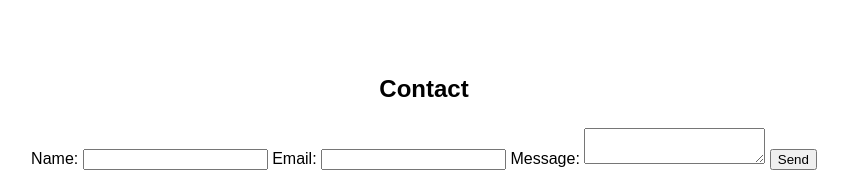
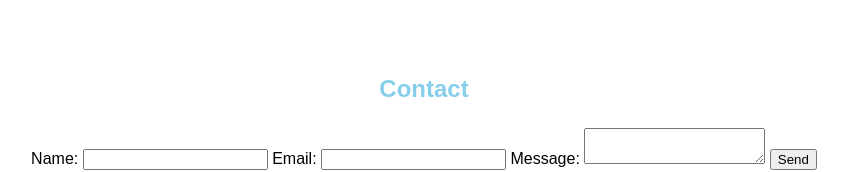
Before and after one commit to Johnmichaelpalomares/johnmichael11, a plain HTML site: page index.html in a window 1280 px wide. Shown: the part 2080-2252 px from the top of the page, without its empty margins (216-1064 px from the left). Drawn offline with Linux system fonts and the light colour scheme.

Commit message:
Update index.html

```diff
--- a/index.html
+++ b/index.html
@@ -99,7 +99,7 @@
         </section>
     </div>
     <section id="contact">
-        <h2>Contact</h2>
+        <h2 style="color:skyblue;">Contact</h2>
         <form>
             <label for="name">Name:</label>
             <input type="text" id="name" name="name" required>
```
